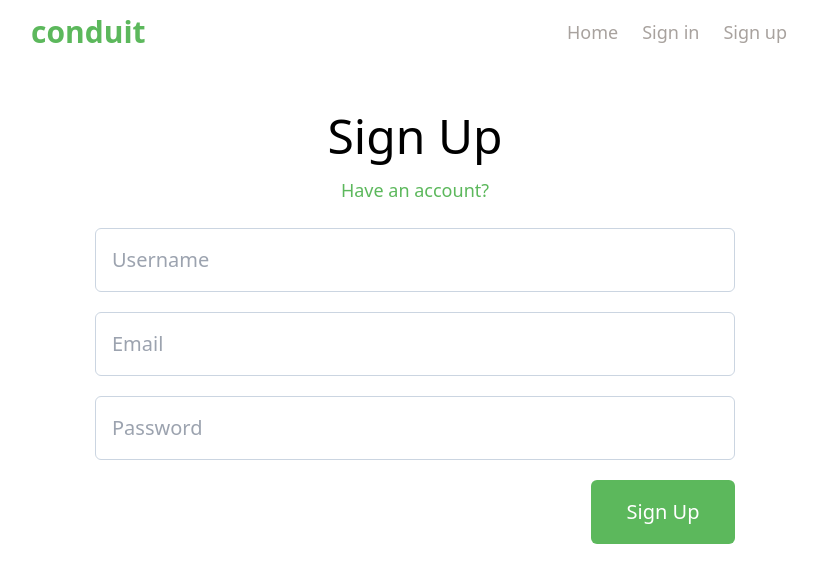
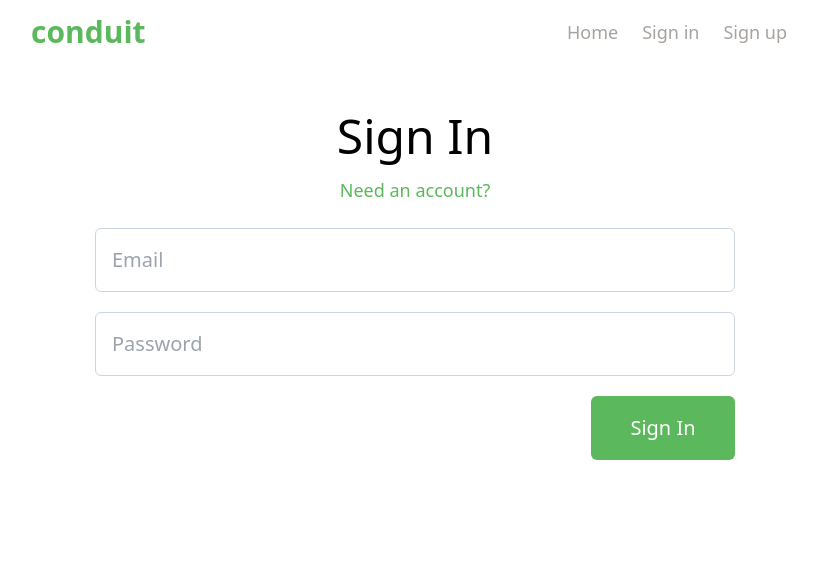
Before and after one commit to jaydelim/conduit-frontend-jayde-lim, a React (Create React App) app: page / in a window 1280 px wide. Shown: the top 582 px of the page, without its empty margins (225-1042 px from the left). Built offline with nearby package versions, Linux system fonts and the light colour scheme.

Commit message:
feat: create sign-in page

```diff
--- a/src/App.js
+++ b/src/App.js
@@ -1,11 +1,13 @@
 import React from "react";
 import Homepage from "./pages/Homepage";
 import SignUpPage from "./pages/SignUpPage";
+import SignInPage from "./pages/SignInPage";
 
 function App() {
   return (
     // <Homepage/>
-    <SignUpPage />
+    //<SignUpPage />
+    <SignInPage />
   )
 }
 
--- /dev/null
+++ b/src/components/SignIn.js
@@ -0,0 +1,23 @@
+import React from "react";
+import InputForm from "./Form";
+
+function SignIn () {
+  return (
+    <div>
+      <div className="flex flex-col items-center justify-center py-4 pt-12">
+        <p className="text-5xl font-light">Sign In</p>
+        <p className="text-[#5cb85c] pt-2 text-lg my-2">Need an account?</p>
+      </div>
+
+      <div className="flex items-center justify-center px-4">
+        <div className="flex flex-col w-[640px] gap-y-5">
+          <InputForm fields={"Email"} />
+          <InputForm fields={"Password"} />
+          <button type="button" className="bg-[#5cb85c] text-white h-16 w-36 rounded-md self-center sm:self-end text-xl">Sign In</button>
+        </div>
+      </div>
+    </div>
+  )
+}
+
+export default SignIn;
--- /dev/null
+++ b/src/pages/SignInPage.js
@@ -0,0 +1,14 @@
+import React from 'react';
+import NavBar from '../components/NavBar';
+import SignIn from '../components/SignIn';
+
+function SignInPage () {
+  return (
+    <div>
+      <NavBar />
+      <SignIn />
+    </div>
+  )
+}
+
+export default SignInPage;
```
